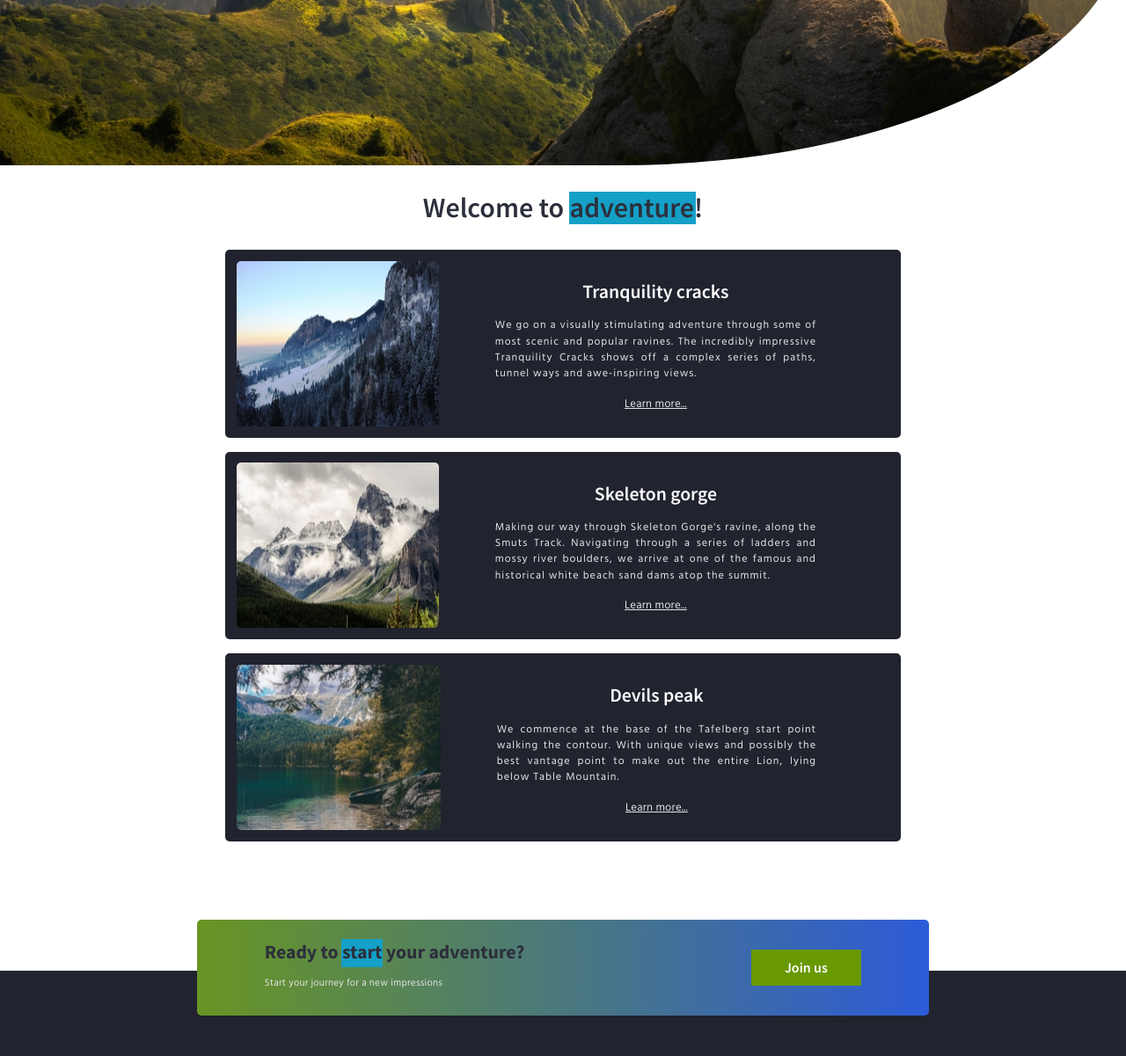
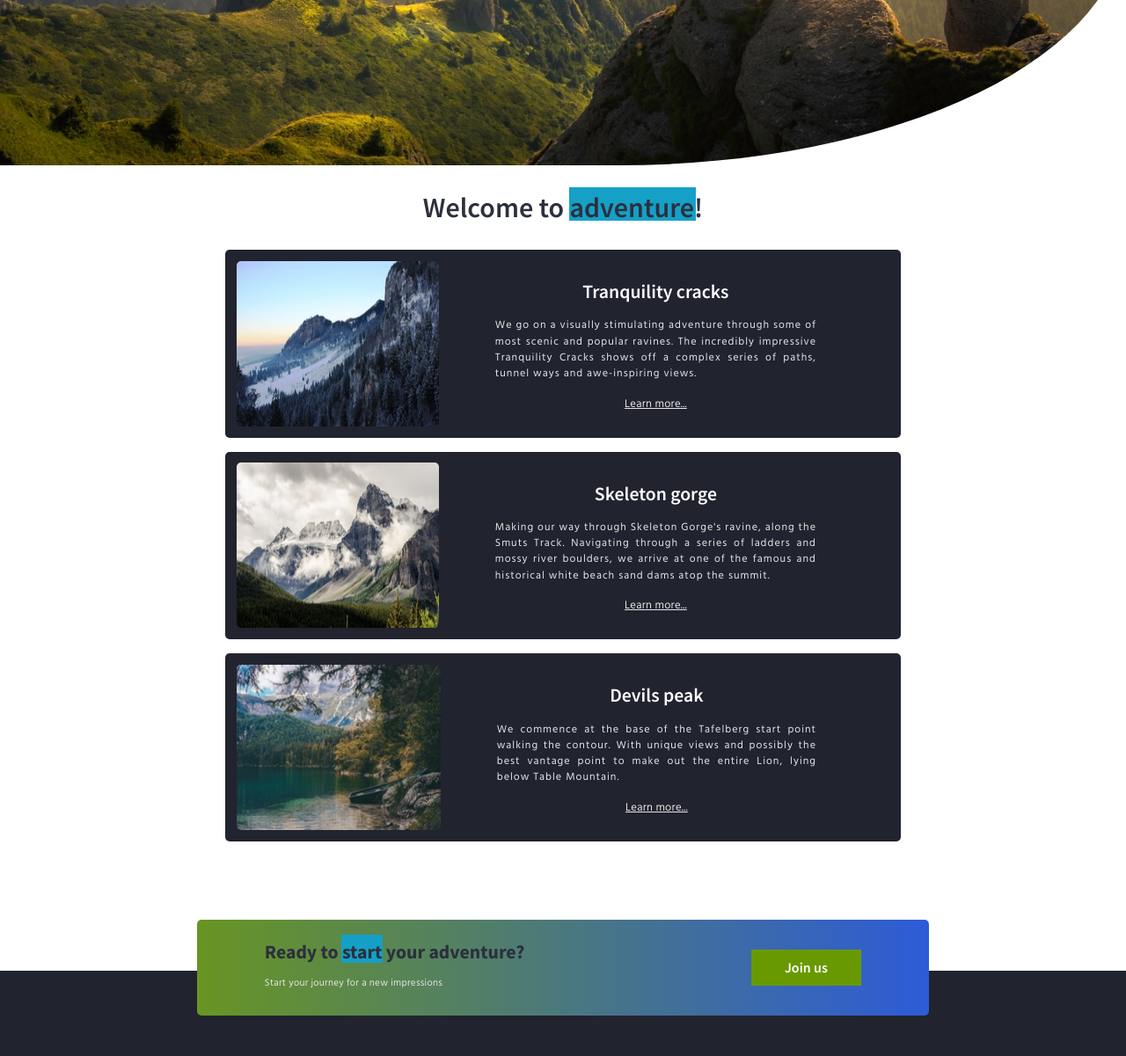
Before and after one commit to alla-r/FL-13, a plain HTML site: page FL13_HW3/homework/index.html in a window 1280 px wide. Shown: the part 612-1813 px from the top of the page at 88% size. Drawn offline with Linux system fonts and the light colour scheme; a web font is replaced by a local one.

Commit message:
fixed position

```diff
--- a/FL13_HW3/homework/scss/_main.scss
+++ b/FL13_HW3/homework/scss/_main.scss
@@ -117,12 +117,12 @@ main {
     &::before {
       content: '';
       width: 11.25vw;
-      height: 2.9vw;
+      height: 3vw;
       background: map-get($map: $color, $key: "highlighted");
       z-index: -1;
       position: absolute;
       right: 0.66vw;
-      bottom: 0.4vw;
+      bottom: 0.7vw;
     }
   }
 
@@ -204,7 +204,7 @@ main {
           z-index: -1;
           position: absolute;
           left: 6.85vw;
-          bottom: 0rem;
+          bottom: 0.4vw;
         }
       }
 
```
Also changed, not shown: FL13_HW3/homework/css/style1.css, FL13_HW3/homework/css/style2.css.
